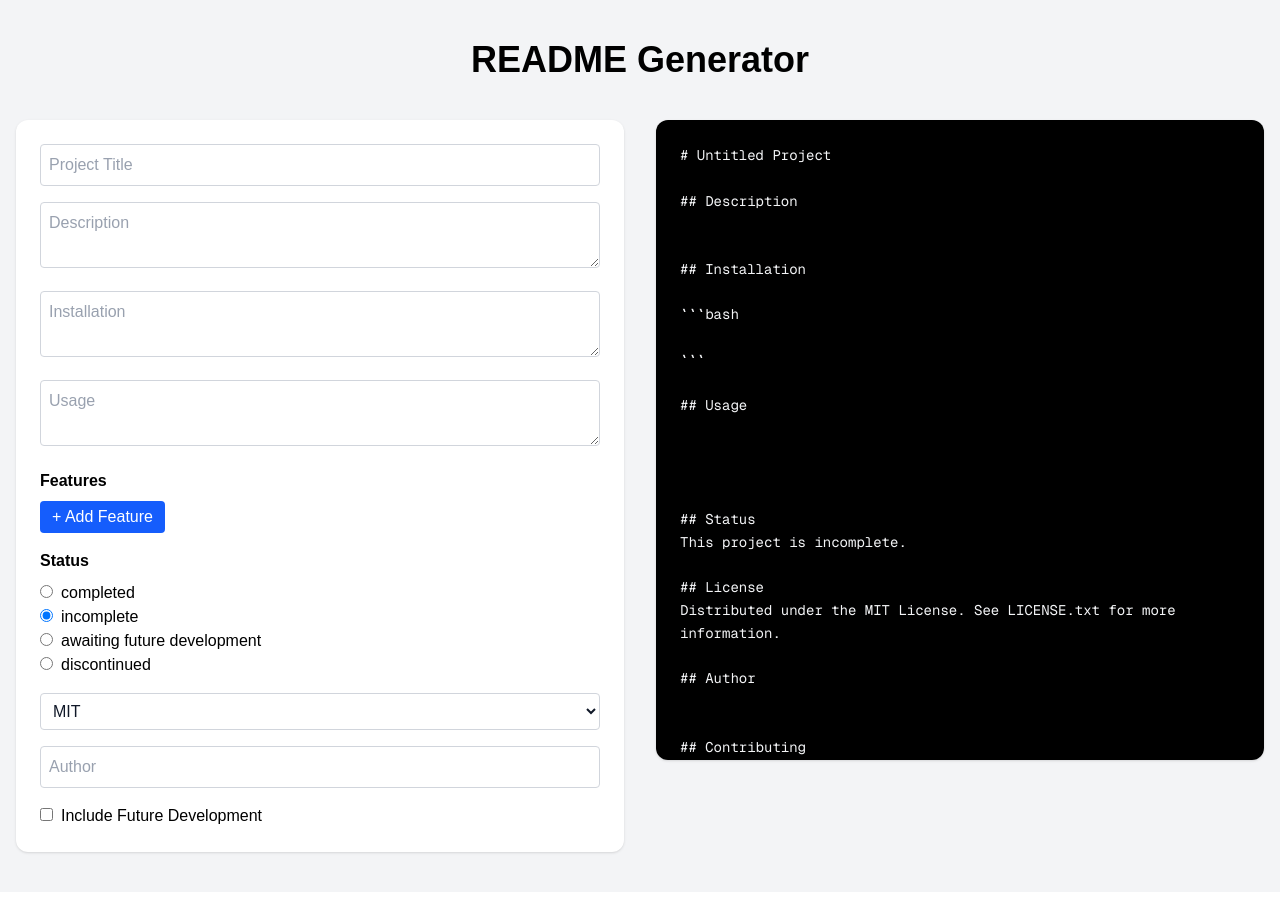
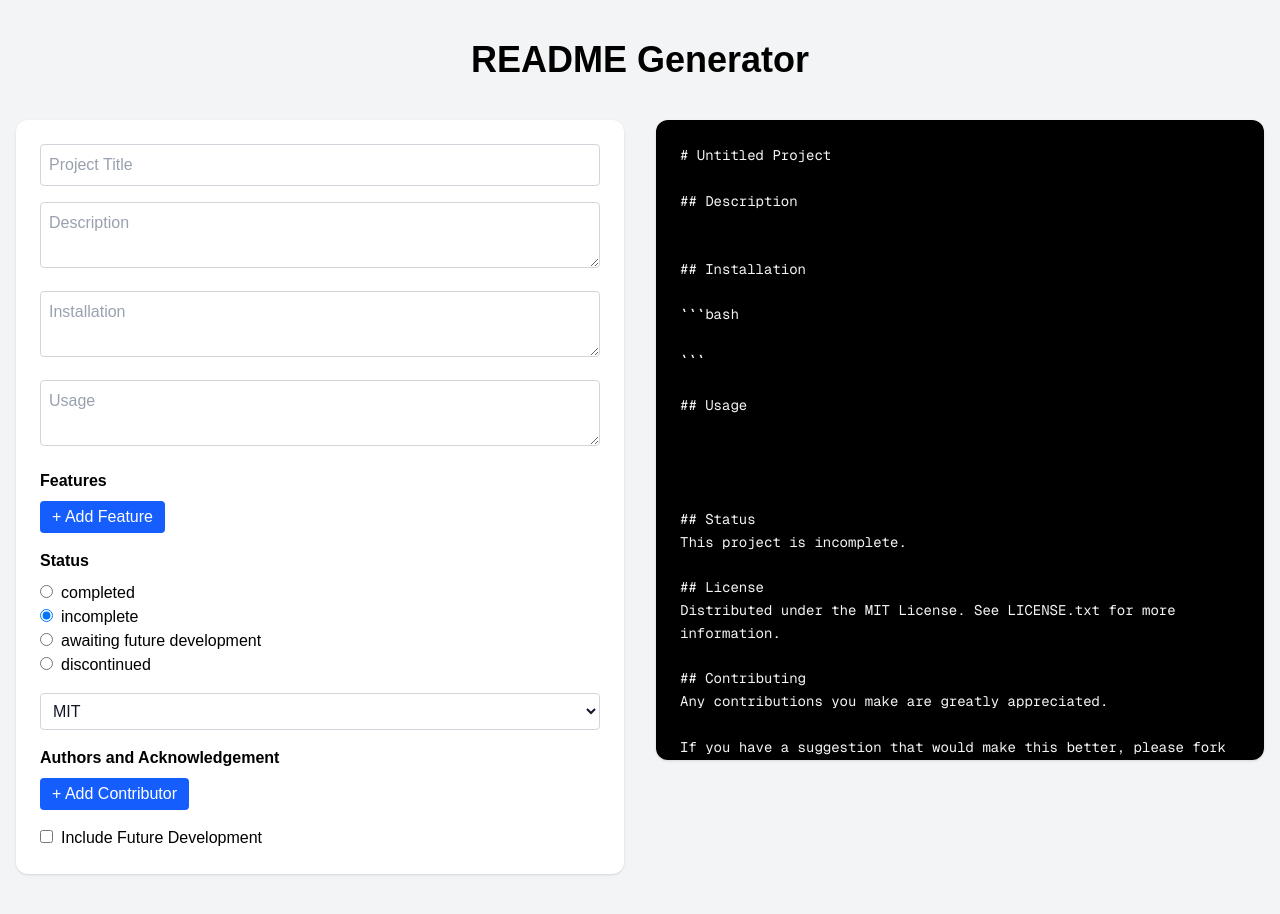
Before and after one commit to sifzerda/nx-readme-generator, a Next.js app: page / in a window 1280 px wide. Before the commit the page ends 892 px from the top, so only its background shows below. Built offline with nearby package versions, Linux system fonts and the light colour scheme.

Commit message:
fixed add contributors section

```diff
--- a/src/app/components/ReadmeForm.js
+++ b/src/app/components/ReadmeForm.js
@@ -145,18 +145,58 @@ export default function ReadmeForm({ formData, setFormData }) {
         <option value="GPL">GPL</option>
       </select>
 
-      {/* AUTHOR */}
+{/* AUTHOR */}
+<div>
+  <p className="font-semibold mb-2">Authors and Acknowledgement</p>
+
+  {formData.authors.map((author, index) => (
+    <div key={index} className="flex gap-2 mb-2">
       <input
-        name="author"
-        placeholder="Author"
-        value={formData.author}
-        onChange={handleChange}
+        value={author}
+        onChange={(e) => {
+          const updated = [...formData.authors];
+          updated[index] = e.target.value;
+
+          setFormData((prev) => ({
+            ...prev,
+            authors: updated,
+          }));
+        }}
         className="w-full border border-gray-300 p-2 rounded text-gray-900 bg-white placeholder-gray-400"
+        placeholder={`Author ${index + 1}`}
       />
+
+      <button
+        type="button"
+        onClick={() => {
+          setFormData((prev) => ({
+            ...prev,
+            authors: prev.authors.filter((_, i) => i !== index),
+          }));
+        }}
+        className="px-3 py-1 bg-red-600 text-white rounded"
+      >
+        🗑️
+      </button>
+    </div>
+  ))}
+
+  {/* ADD FIRST / ADD MORE BUTTON */}
+  <button
+    type="button"
+    onClick={() =>
+      setFormData((prev) => ({
+        ...prev,
+        authors: [...prev.authors, ""],
+      }))
+    }
+    className="px-3 py-1 bg-blue-600 text-white rounded">
+    + Add Contributor
+  </button>
+</div>
 
       {/* OPTIONAL SECTIONS (checkboxes) */}
       <div className="space-y-2">
-
 
         <label className="block">
           <input
--- a/src/app/page.js
+++ b/src/app/page.js
@@ -13,7 +13,7 @@ export default function Home() {
     features: [],
     status: "incomplete",
     license: "MIT",
-    author: "",
+    authors: [],
     sections: {
       contributing: false,
       roadmap: false,
--- a/utils/generateMarkdown.js
+++ b/utils/generateMarkdown.js
@@ -27,9 +27,6 @@ This project is ${data.status}.
 ## License
 Distributed under the ${data.license} License. See LICENSE.txt for more information.
 
-## Author
-${data.author || ""}
-
 ## Contributing
 Any contributions you make are greatly appreciated.
 
@@ -43,6 +40,13 @@ If you have a suggestion that would make this better, please fork the repo and c
 Contributors can also help provide writing tips or techniques, or anything not covered. Email me with writing tips and I will add these to the site, and attribute to you. You can also sign up for a user account and leave your feedback as comments.
 
 ${
+  data.authors.length
+    ? `## Contributors
+${data.authors.map((f) => `- ${f}`).join("\n")}`
+    : ""
+}
+
+${
   data.sections.roadmap
     ? `## Roadmap
 - Coming soon`
```
